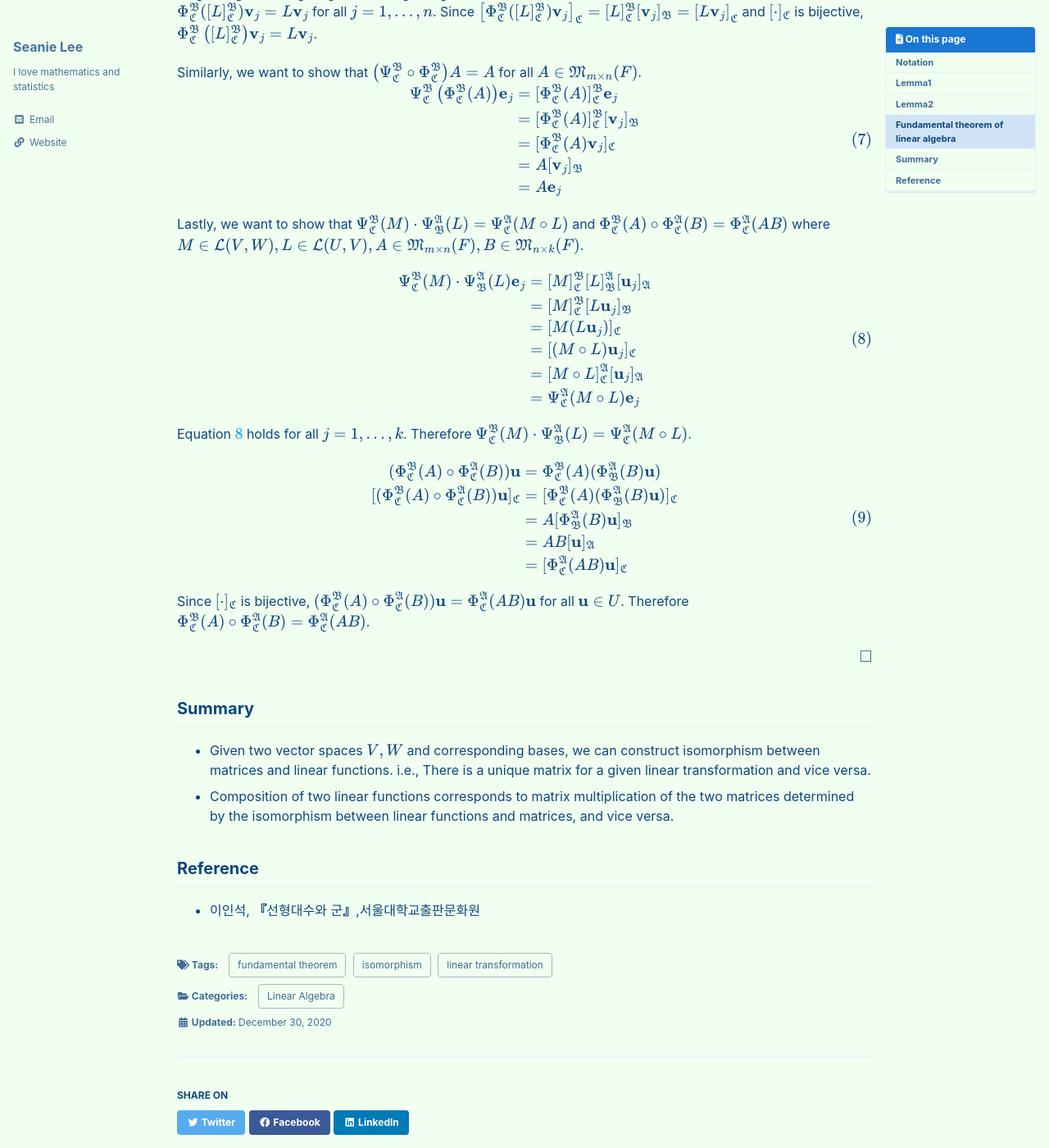
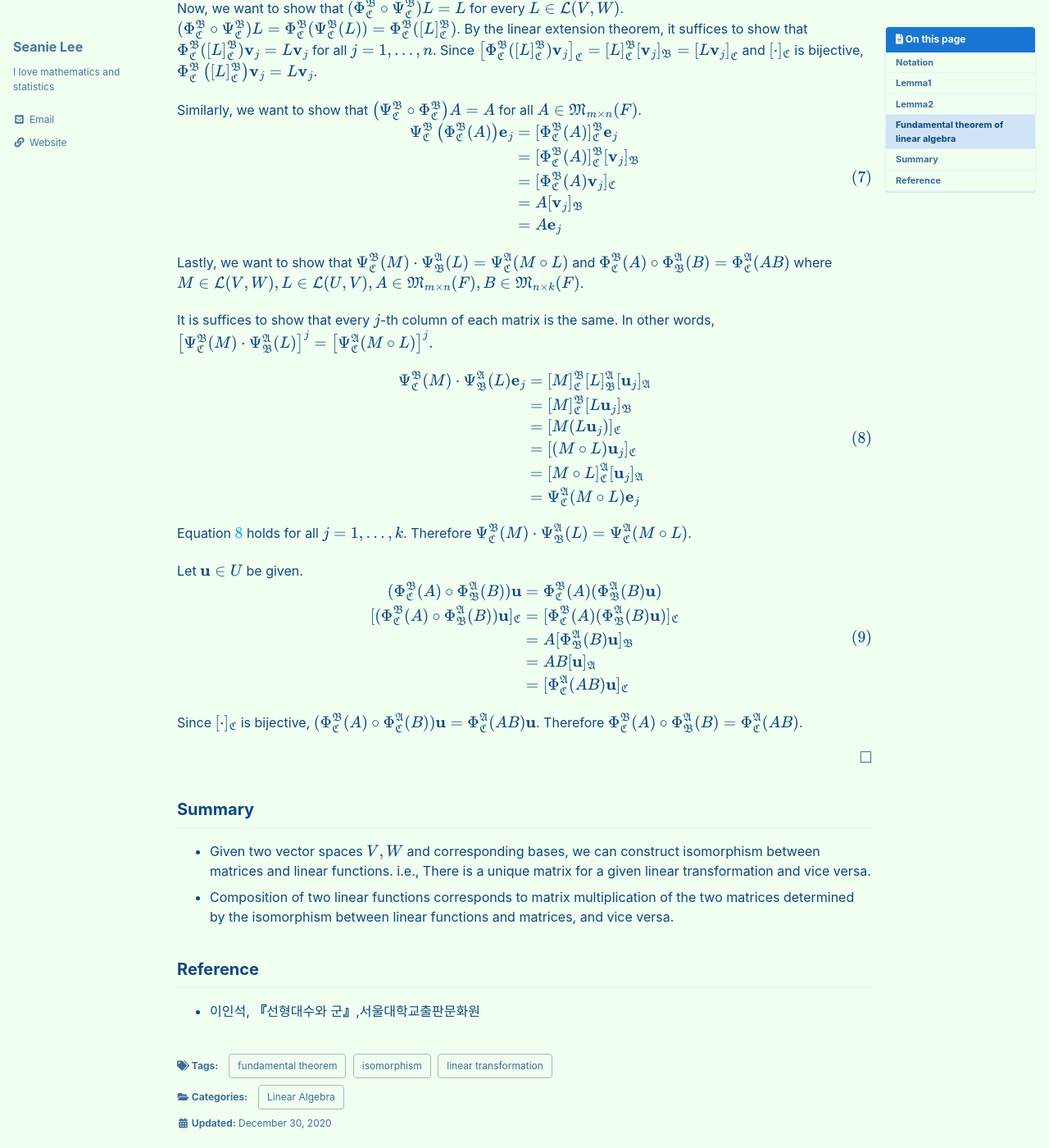
Before and after one commit to seanie12/blog, a Jekyll site: the page built from _posts/2020-12-30-fudamental-theorem-of-linear-algebra.md, in a window 1280 px wide and 1400 px high, scrolled down 2548 px. Shown: the whole window at 82% size. Built offline with Jekyll 4.4.1, drawn with Linux system fonts in a browser that asks for light colours; cached includes are drawn as plain includes; formulas are drawn with MathJax 3; some of the changed text lies outside the part shown.

Commit message:
Update 2020-12-30-fudamental-theorem-of-linear-algebra.md

```diff
--- a/_posts/2020-12-30-fudamental-theorem-of-linear-algebra.md
+++ b/_posts/2020-12-30-fudamental-theorem-of-linear-algebra.md
@@ -84,7 +84,9 @@ $$\begin{align}\begin{split}\Psi^{\mathfrak{B}}_{\mathfrak{C}}: \mathcal{L}(V,W)
 
 2. $$\Psi^{\mathfrak{B}}_{\mathfrak{C}}(M) \cdot \Psi^{\mathfrak{A}}_{\mathfrak{B}}(L) = \Psi^{\mathfrak{A}}_{\mathfrak{C}}(M \circ L) \text{ where } M \in \mathcal{L}(V,W) \text{ and } L \in \mathcal{L}(U,V)$$.
 
+3. $$\Phi^\mathfrak{B}_\mathfrak{C}(A)\circ\Phi^\mathfrak{A}_\mathfrak{B}(B)=\Phi^\mathfrak{A}_\mathfrak{C}(BA)$$ where $$A\in\mathfrak{M}_{m\times n}(F), B\in\mathfrak{M}_{n\times k}(F).$$
 <*proof*>
+
 Let $$A, B \in \mathfrak{M}_{m\times n }(F), c \in F$$ be given. We want to show that $$\Phi^{\mathfrak{B}}_{\mathfrak{C}}(A + cB) = \Phi^{\mathfrak{B}}_{\mathfrak{C}}(A) + c \cdot \Phi^{\mathfrak{B}}_{\mathfrak{C}}(B)$$.  i.e. $$\Phi^{\mathfrak{B}}_{\mathfrak{C}}(A + cB) \mathbf{v} = \{\Phi^{\mathfrak{B}}_{\mathfrak{C}}(A) + c \cdot \Phi^{\mathfrak{B}}_{\mathfrak{C}}(B) \}  \mathbf{v} \text{ for all } \mathbf{v} \in V$$.
 
 $$\begin{align}
@@ -133,7 +135,9 @@ $$
 \end{align}
 $$
 
-Lastly, we want to show that $$\Psi^{\mathfrak{B}}_{\mathfrak{C}}(M) \cdot \Psi^{\mathfrak{A}}_{\mathfrak{B}}(L) = \Psi^{\mathfrak{A}}_{\mathfrak{C}}(M \circ L)$$ and $$\Phi^{\mathfrak{B}}_{\mathfrak{C}}(A) \circ \Phi^{\mathfrak{A}}_{\mathfrak{C}}(B) = \Phi^{\mathfrak{A}}_{\mathfrak{C}}(AB)$$ where $$M \in \mathcal{L}(V,W), L\in \mathcal{L}(U,V), A\in \mathfrak{M}_{m\times n}(F), B \in \mathfrak{M}_{n\times k}(F)$$.
+Lastly, we want to show that $$\Psi^{\mathfrak{B}}_{\mathfrak{C}}(M) \cdot \Psi^{\mathfrak{A}}_{\mathfrak{B}}(L) = \Psi^{\mathfrak{A}}_{\mathfrak{C}}(M \circ L)$$ and $$\Phi^{\mathfrak{B}}_{\mathfrak{C}}(A) \circ \Phi^{\mathfrak{A}}_{\mathfrak{B}}(B) = \Phi^{\mathfrak{A}}_{\mathfrak{C}}(AB)$$ where $$M \in \mathcal{L}(V,W), L\in \mathcal{L}(U,V), A\in \mathfrak{M}_{m\times n}(F), B \in \mathfrak{M}_{n\times k}(F)$$.
+
+It is suffices to show that every $j$-th column of each matrix is the same. In other words,  $$\left[\Psi^{\mathfrak{B}}_{\mathfrak{C}}(M) \cdot \Psi^{\mathfrak{A}}_{\mathfrak{B}}(L)\right]^j = \left[\Psi^{\mathfrak{A}}_{\mathfrak{C}}(M\circ L)\right]^j.$$
 
 $$
 \begin{align}
@@ -152,10 +156,11 @@ $$
 
 Equation \ref{eq:1} holds for all $$j=1, \ldots, k$$. Therefore $$\Psi^{\mathfrak{B}}_{\mathfrak{C}}(M) \cdot \Psi^{\mathfrak{A}}_{\mathfrak{B}}(L) = \Psi^{\mathfrak{A}}_{\mathfrak{C}}(M\circ L)$$.
 
+Let $\mathbf{u}\in U$ be given.
 $$\begin{align}
     \begin{split}
-        (\Phi^{\mathfrak{B}}_{\mathfrak{C}}(A) \circ \Phi^{\mathfrak{A}}_{\mathfrak{C}}(B)) \mathbf{u} &= \Phi^{\mathfrak{B}}_{\mathfrak{C}}(A)(\Phi^{\mathfrak{A}}_{\mathfrak{B}}(B)\mathbf{u} ) \\
-        [(\Phi^{\mathfrak{B}}_{\mathfrak{C}}(A) \circ \Phi^{\mathfrak{A}}_{\mathfrak{C}}(B)) \mathbf{u}]_{\mathfrak{C}} &= [\Phi^{\mathfrak{B}}_{\mathfrak{C}}(A)(\Phi^{\mathfrak{A}}_{\mathfrak{B}}(B)\mathbf{u} )]_{\mathfrak{C}} \\
+        (\Phi^{\mathfrak{B}}_{\mathfrak{C}}(A) \circ \Phi^{\mathfrak{A}}_{\mathfrak{B}}(B)) \mathbf{u} &= \Phi^{\mathfrak{B}}_{\mathfrak{C}}(A)(\Phi^{\mathfrak{A}}_{\mathfrak{B}}(B)\mathbf{u} ) \\
+        [(\Phi^{\mathfrak{B}}_{\mathfrak{C}}(A) \circ \Phi^{\mathfrak{A}}_{\mathfrak{B}}(B)) \mathbf{u}]_{\mathfrak{C}} &= [\Phi^{\mathfrak{B}}_{\mathfrak{C}}(A)(\Phi^{\mathfrak{A}}_{\mathfrak{B}}(B)\mathbf{u} )]_{\mathfrak{C}} \\
         &= A[\Phi^{\mathfrak{A}}_{\mathfrak{B}}(B)\mathbf{u}]_{\mathfrak{B}} \\
         &=AB[\mathbf{u}]_{\mathfrak{A}} \\
         &= [\Phi^{\mathfrak{A}}_{\mathfrak{C}}(AB)\mathbf{u}]_{\mathfrak{C}}
@@ -163,7 +168,8 @@ $$\begin{align}
 \end{align}
 $$
 
-Since $$[\cdot]_{\mathfrak{C}}$$ is bijective,  $$(\Phi^{\mathfrak{B}}_{\mathfrak{C}}(A) \circ \Phi^{\mathfrak{A}}_{\mathfrak{C}}(B)) \mathbf{u} = \Phi^{\mathfrak{A}}_{\mathfrak{C}}(AB)\mathbf{u}$$ for all $$\mathbf{u} \in U$$. Therefore $$\Phi^{\mathfrak{B}}_{\mathfrak{C}}(A) \circ \Phi^{\mathfrak{A}}_{\mathfrak{C}}(B) = \Phi^{\mathfrak{A}}_{\mathfrak{C}}(AB)$$.
+Since $$[\cdot]_{\mathfrak{C}}$$ is bijective,  $$(\Phi^{\mathfrak{B}}_{\mathfrak{C}}(A) \circ \Phi^{\mathfrak{A}}_{\mathfrak{C}}(B)) \mathbf{u} = \Phi^{\mathfrak{A}}_{\mathfrak{C}}(AB)\mathbf{u}$$. Therefore $$\Phi^{\mathfrak{B}}_{\mathfrak{C}}(A) \circ \Phi^{\mathfrak{A}}_{\mathfrak{B}}(B) = \Phi^{\mathfrak{A}}_{\mathfrak{C}}(AB)$$.
+
 
 $$\tag*{$\square$}$$
 
```
